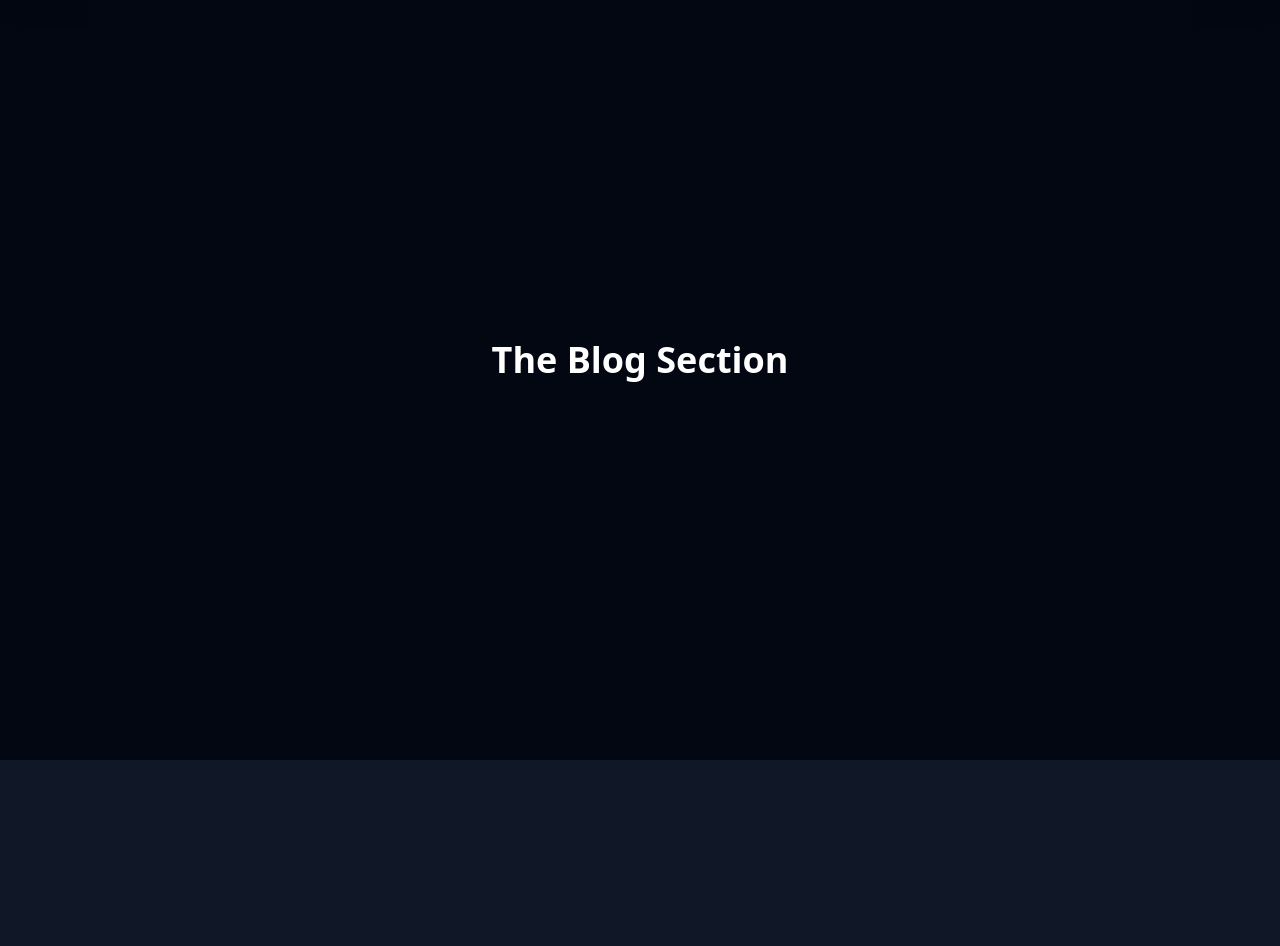
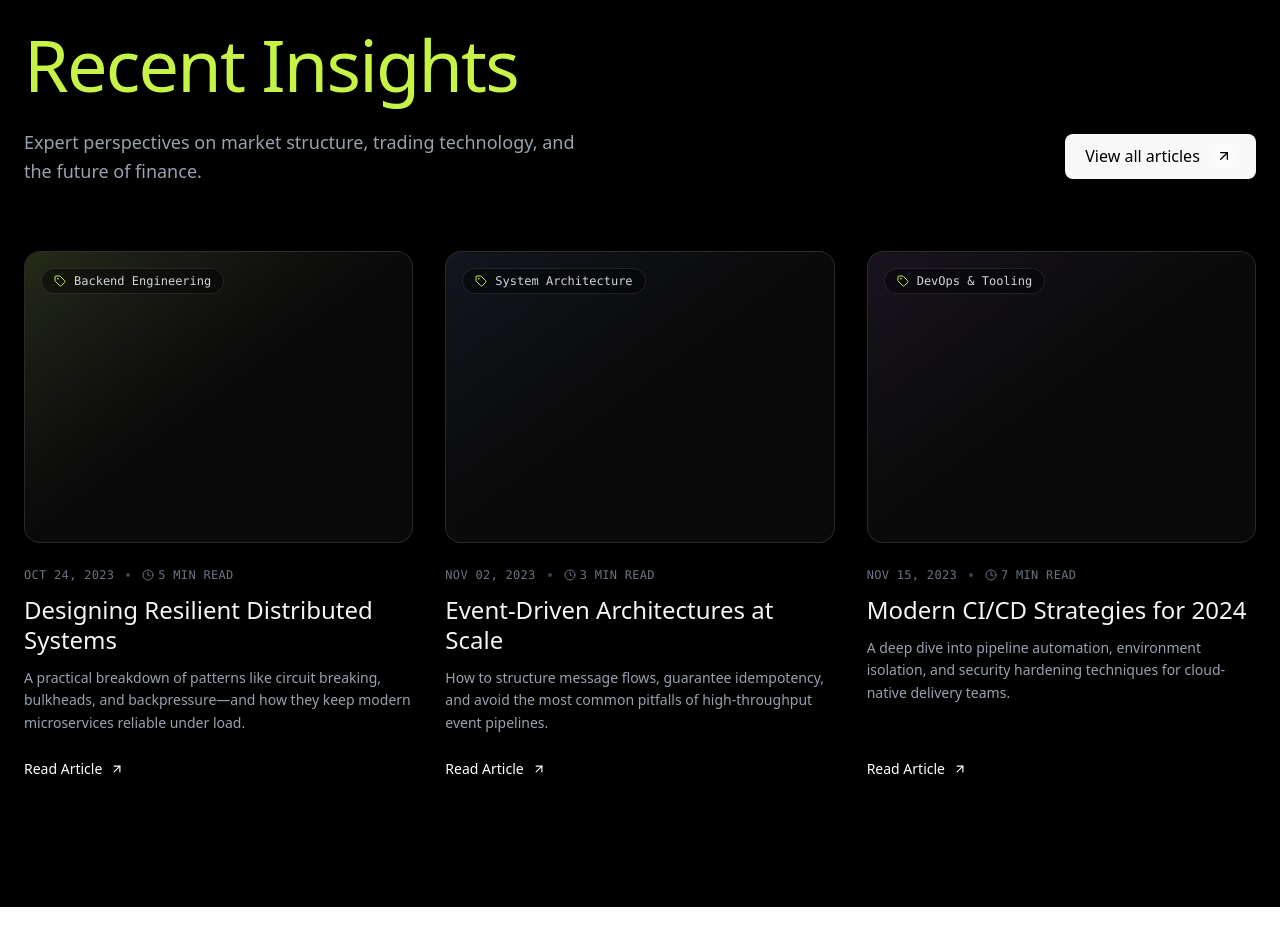
Before and after one commit to tajjjjr/tajjj, a React (Vite) app: page / in a window 1280 px wide. Shown: the part 840-1786 px from the top of the page. After the commit the page ends 1747 px from the top, so only its background shows below. Built offline with nearby package versions, Linux system fonts and the light colour scheme.

Commit message:
Integrate blog section into main app
- Add BlogSection component with article grid
- Include blog section in main App component
- Implement responsive design with hover animations

```diff
--- a/src/App.tsx
+++ b/src/App.tsx
@@ -1,6 +1,7 @@
 import React, { useState, useEffect, useCallback } from 'react';
 import Navbar from './components/Navbar';
 import { ChevronDown } from 'lucide-react';
+import { BlogSection } from './components/BlogSection';
 
 export default function App() {
   const SCROLL_THRESHOLD = 300;
@@ -20,12 +21,6 @@ export default function App() {
       window.removeEventListener('scroll', handleScroll);
     };
   }, [handleScroll]);
-
-  const ContentSection = ({ id, title, bgColor }) => (
-    <section id={id} className={`min-h-screen p-16 ${bgColor} flex items-center justify-center text-white`}>
-      <h2 className="text-4xl font-bold">{title} Section</h2>
-    </section>
-  );
 
   return (
     <div className="min-h-screen bg-black font-sans">
@@ -47,13 +42,7 @@ export default function App() {
           <ChevronDown className="w-12 h-12 mx-auto mt-20 animate-bounce text-indigo-400" />
         </div>
       </section>
-
-      <main className="pt-0">
-        <ContentSection id="blog" title="The Blog" bgColor="bg-gray-950" />
-        <ContentSection id="projects" title="Our Projects" bgColor="bg-gray-900" />
-        <ContentSection id="story" title="Our Story" bgColor="bg-gray-950" />
-        <ContentSection id="contact" title="Contact Us" bgColor="bg-gray-900" />
-      </main>
+      <BlogSection />
 
       <style>{`
         .font-inter {
--- /dev/null
+++ b/src/components/BlogSection.tsx
@@ -0,0 +1,109 @@
+import React from 'react';
+import { ArrowRight, ArrowUpRight, Clock, Tag } from 'lucide-react';
+
+const posts = [
+  {
+    id: 1,
+    category: 'Backend Engineering',
+    date: 'Oct 24, 2023',
+    readTime: '5 min read',
+    title: 'Designing Resilient Distributed Systems',
+    excerpt: 'A practical breakdown of patterns like circuit breaking, bulkheads, and backpressure—and how they keep modern microservices reliable under load.',
+    gradient: 'from-[#C7F246]/20 via-[#050505] to-[#050505]'
+  },
+  {
+    id: 2,
+    category: 'System Architecture',
+    date: 'Nov 02, 2023',
+    readTime: '3 min read',
+    title: 'Event-Driven Architectures at Scale',
+    excerpt: 'How to structure message flows, guarantee idempotency, and avoid the most common pitfalls of high-throughput event pipelines.',
+    gradient: 'from-blue-900/20 via-[#050505] to-[#050505]'
+  },
+  {
+    id: 3,
+    category: 'DevOps & Tooling',
+    date: 'Nov 15, 2023',
+    readTime: '7 min read',
+    title: 'Modern CI/CD Strategies for 2024',
+    excerpt: 'A deep dive into pipeline automation, environment isolation, and security hardening techniques for cloud-native delivery teams.',
+    gradient: 'from-purple-900/20 via-[#050505] to-[#050505]'
+  }
+];
+
+export const BlogSection: React.FC = () => {
+  return (
+    <section className="w-full max-w-7xl mx-auto px-6 pb-24 md:pb-32">
+      {/* Section Header */}
+      <div className="flex flex-col md:flex-row md:items-end justify-between mb-16 gap-8 border-t border-white/10 pt-16">
+        <div className="max-w-3xl">
+          <h2 className="text-5xl md:text-6xl lg:text-7xl font-medium tracking-tight leading-[1.1] text-[#C7F246] mb-6">
+            Recent Insights
+          </h2>
+          <p className="text-gray-400 text-lg leading-relaxed max-w-xl">
+            Expert perspectives on market structure, trading technology, and the future of finance.
+          </p>
+        </div>
+
+        <div className="mb-2">
+          <button className="group flex items-center gap-3 bg-[#C7F246] text-black px-6 py-3 rounded-full font-medium transition-transform hover:scale-105 active:scale-95 whitespace-nowrap">
+            View all articles
+            <span className="bg-white/50 p-1 rounded-full group-hover:rotate-45 transition-transform duration-300">
+               <ArrowUpRight size={16} className="text-black" />
+            </span>
+          </button>
+        </div>
+      </div>
+
+      {/* Posts Grid */}
+      <div className="grid grid-cols-1 md:grid-cols-3 gap-8">
+        {posts.map((post) => (
+          <article key={post.id} className="group cursor-pointer flex flex-col h-full">
+
+            {/* Thumbnail / Visual */}
+            <div className="relative w-full aspect-[16/9] md:aspect-[4/3] rounded-2xl overflow-hidden border border-white/10 mb-6 bg-[#111]">
+              {/* Abstract Gradient Background */}
+              <div className={`absolute inset-0 bg-gradient-to-br ${post.gradient} opacity-60 group-hover:opacity-100 transition-opacity duration-500`} />
+
+              {/* Inner Shadow/Overlay */}
+              <div className="absolute inset-0 bg-[radial-gradient(circle_at_top_right,_var(--tw-gradient-stops))] from-white/5 to-transparent opacity-0 group-hover:opacity-100 transition-opacity duration-500" />
+
+              {/* Floating Icon/Tag on Image */}
+              <div className="absolute top-4 left-4 bg-black/40 backdrop-blur-md border border-white/10 px-3 py-1 rounded-full">
+                 <span className="text-xs font-mono text-gray-300 flex items-center gap-2">
+                    <Tag size={12} className="text-[#C7F246]" />
+                    {post.category}
+                 </span>
+              </div>
+            </div>
+
+            {/* Content */}
+            <div className="flex flex-col flex-1">
+              <div className="flex items-center gap-3 text-xs font-mono text-gray-500 mb-3 uppercase tracking-wide">
+                <span>{post.date}</span>
+                <span className="w-1 h-1 rounded-full bg-gray-700" />
+                <span className="flex items-center gap-1">
+                  <Clock size={12} />
+                  {post.readTime}
+                </span>
+              </div>
+
+              <h3 className="text-xl md:text-2xl font-medium leading-tight mb-3 text-gray-100 group-hover:text-[#C7F246] transition-colors duration-300">
+                {post.title}
+              </h3>
+
+              <p className="text-gray-400 text-sm leading-relaxed line-clamp-3 mb-6 flex-1">
+                {post.excerpt}
+              </p>
+
+              <div className="flex items-center gap-2 text-sm font-medium text-white group-hover:text-[#C7F246] transition-colors mt-auto">
+                Read Article
+                <ArrowRight size={14} className="-rotate-45 group-hover:rotate-0 transition-transform duration-300" />
+              </div>
+            </div>
+          </article>
+        ))}
+      </div>
+    </section>
+  );
+};
```
